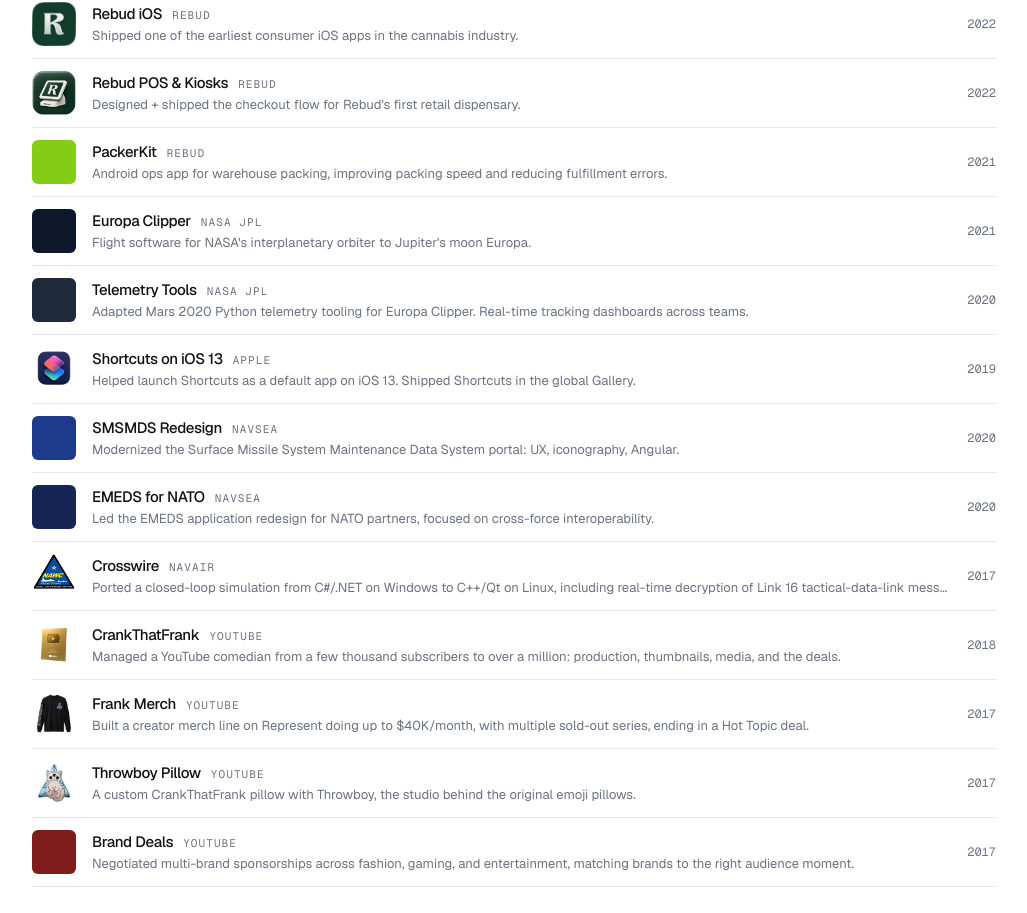
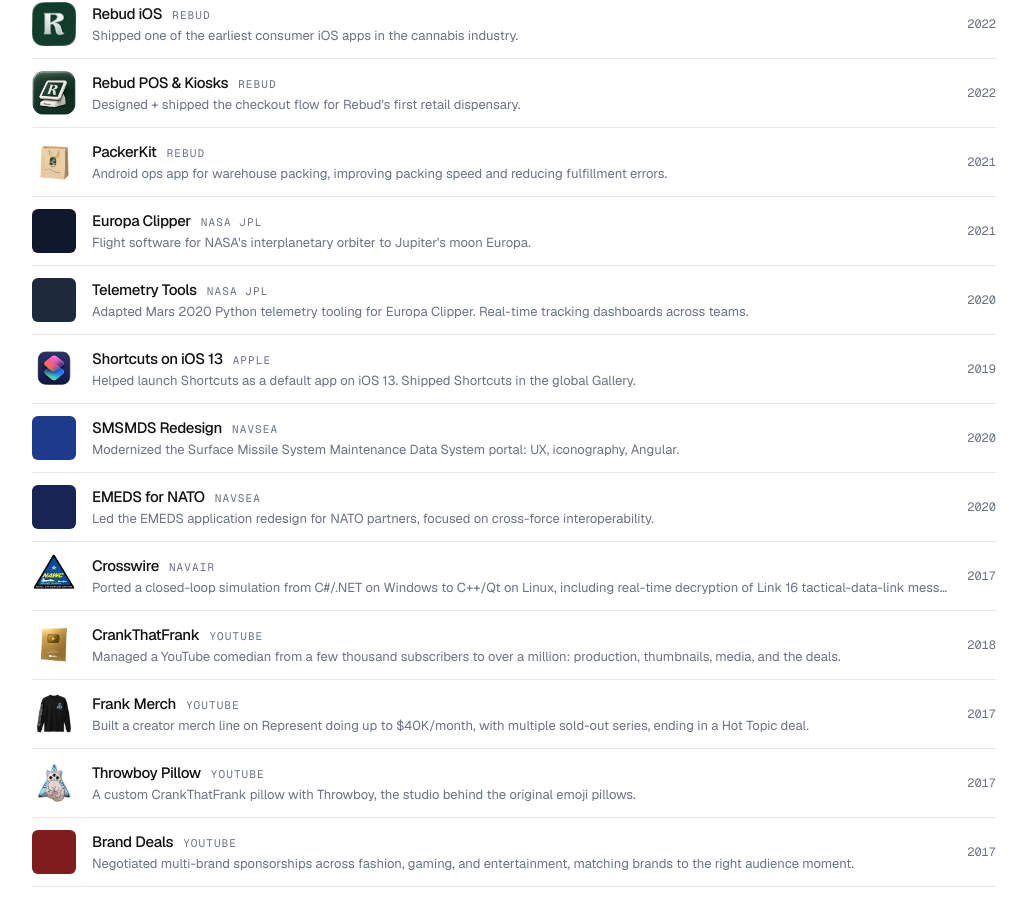
Before and after one commit to mattryanharris/portfolio, a Next.js app: page / in a window 1280 px wide. Shown: the part 974-1887 px from the top of the page, without its empty margins (236-1263 px from the left). Built offline with nearby package versions, Linux system fonts and the light colour scheme.

Commit message:
Add Rebud bag icon as the PackerKit tile art
Co-Authored-By: Claude Opus 4.7 (1M context) <noreply@anthropic.com>

```diff
--- a/app/data/portfolio.ts
+++ b/app/data/portfolio.ts
@@ -252,7 +252,11 @@ export const projects: Project[] = [
       "Android ops app for warehouse packing, improving packing speed and reducing fulfillment errors.",
     companyId: "rebud",
     year: "2021",
-    cover: { background: "#84cc16", label: "rebud.packerkit" },
+    cover: {
+      background: "#1e3a30",
+      label: "rebud.packerkit",
+      image: "/projects/packerkit.png",
+    },
     status: "summary",
   },
 
```
Also changed, not shown: public/projects/packerkit.png (added).
